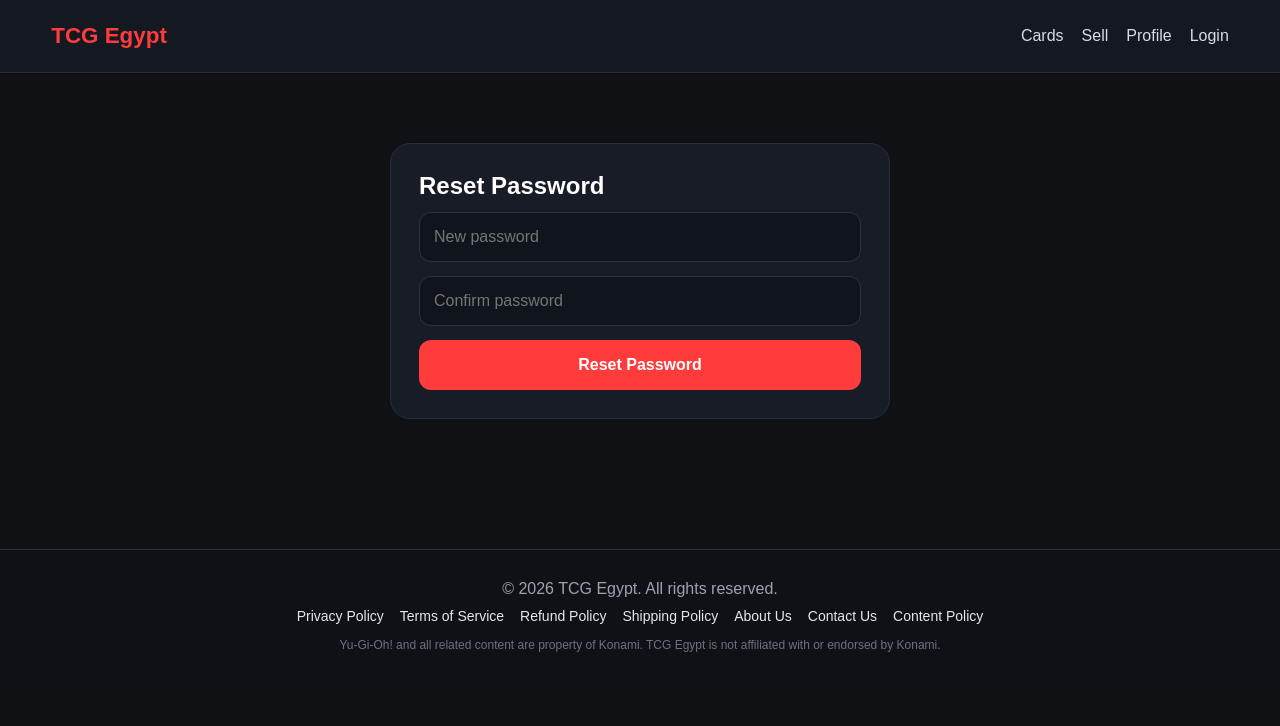
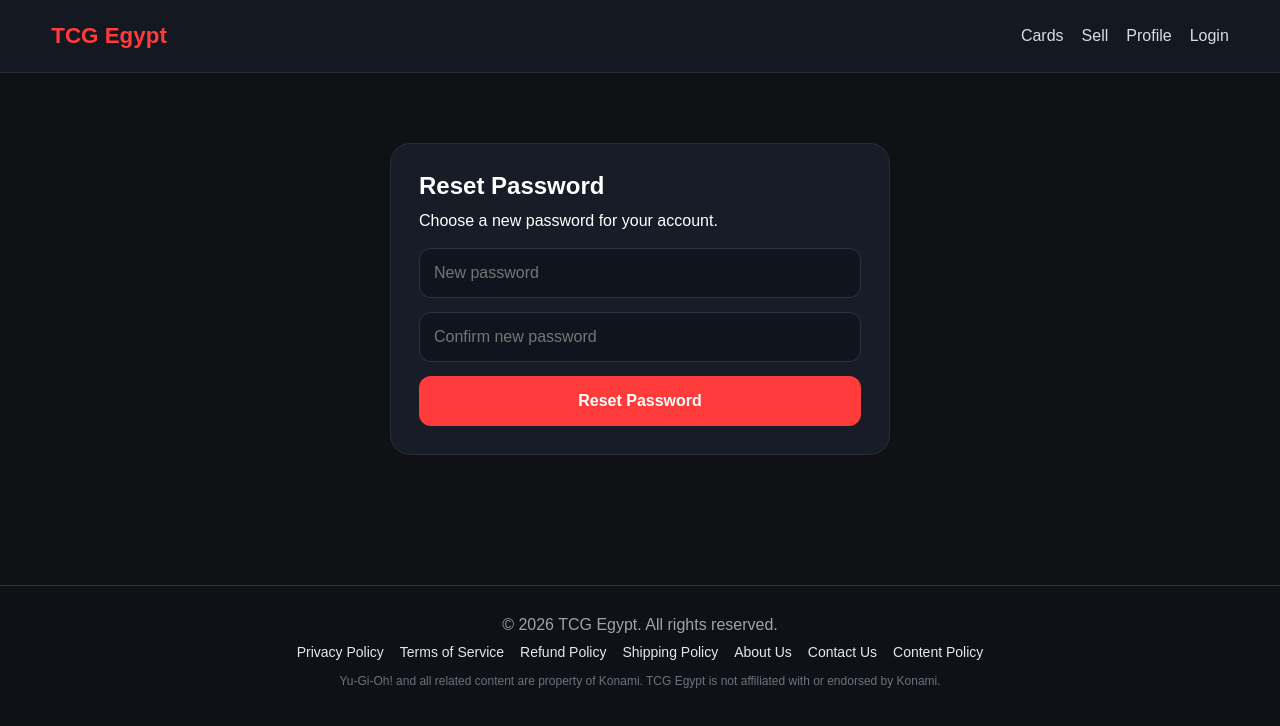
Before and after one commit to AymanTarek15/tcg-egypt, a Next.js app: page /reset-password in a window 1280 px wide. Shown: the top 726 px of the page. Built offline with nearby package versions, Linux system fonts and the light colour scheme; no server answers.

Commit message:
Fix reset password bug

```diff
--- a/next.config.mjs
+++ b/next.config.mjs
@@ -5,11 +5,11 @@ const nextConfig = {
 
   // 2. Tell Next.js you acknowledge you're using Turbopack
   // (This silences the webpack vs turbopack error)
-  experimental: {
-    turbo: {
-      // If you had specific webpack aliases, they'd go here
-    },
-  },
+  // experimental: {
+  //   turbo: {
+  //     // If you had specific webpack aliases, they'd go here
+  //   },
+  // },
 };
 
 export default nextConfig;
--- /dev/null
+++ b/src/app/reset-password/ResetPasswordClient.jsx
@@ -0,0 +1,112 @@
+"use client";
+
+import { useState } from "react";
+import { useRouter } from "next/navigation";
+import Container from "@/app/components/layout/Container/Container";
+import styles from "../login/AuthPage.module.css";
+
+const API_BASE = process.env.NEXT_PUBLIC_API_BASE_URL;
+
+export default function ResetPasswordClient({ uid, token }) {
+  const router = useRouter();
+
+  const [formData, setFormData] = useState({
+    password: "",
+    confirm_password: "",
+  });
+
+  const [error, setError] = useState("");
+  const [message, setMessage] = useState("");
+  const [loading, setLoading] = useState(false);
+
+  function handleChange(e) {
+    const { name, value } = e.target;
+    setFormData((prev) => ({ ...prev, [name]: value }));
+  }
+
+  async function handleSubmit(e) {
+    e.preventDefault();
+    setError("");
+    setMessage("");
+
+    if (!uid || !token) {
+      setError("Invalid reset link.");
+      return;
+    }
+
+    if (!formData.password || !formData.confirm_password) {
+      setError("Please fill in both password fields.");
+      return;
+    }
+
+    try {
+      setLoading(true);
+
+      const res = await fetch(`${API_BASE}/api/users/reset-password-confirm/`, {
+        method: "POST",
+        headers: {
+          "Content-Type": "application/json",
+        },
+        body: JSON.stringify({
+          uid,
+          token,
+          password: formData.password,
+          confirm_password: formData.confirm_password,
+        }),
+      });
+
+      const data = await res.json().catch(() => null);
+
+      if (!res.ok) {
+        setError(data?.detail || data?.message || "Failed to reset password.");
+        return;
+      }
+
+      setMessage(data?.message || "Password reset successfully.");
+
+      setTimeout(() => {
+        router.push("/login");
+      }, 1500);
+    } catch {
+      setError("Something went wrong.");
+    } finally {
+      setLoading(false);
+    }
+  }
+
+  return (
+    <section className={styles.page}>
+      <Container>
+        <div className={styles.card}>
+          <h1>Reset Password</h1>
+          <p>Choose a new password for your account.</p>
+
+          <form className={styles.form} onSubmit={handleSubmit}>
+            <input
+              type="password"
+              name="password"
+              placeholder="New password"
+              value={formData.password}
+              onChange={handleChange}
+            />
+
+            <input
+              type="password"
+              name="confirm_password"
+              placeholder="Confirm new password"
+              value={formData.confirm_password}
+              onChange={handleChange}
+            />
+
+            {error && <p className={styles.errorText}>{error}</p>}
+            {message && <p className={styles.successText}>{message}</p>}
+
+            <button type="submit" disabled={loading}>
+              {loading ? "Resetting..." : "Reset Password"}
+            </button>
+          </form>
+        </div>
+      </Container>
+    </section>
+  );
+}
--- a/src/app/reset-password/page.jsx
+++ b/src/app/reset-password/page.jsx
@@ -1,104 +1,18 @@
-"use client";
+import { Suspense } from "react";
+import ResetPasswordClient from "./ResetPasswordClient";
 
-import { useSearchParams, useRouter } from "next/navigation";
-import { useState } from "react";
-import Container from "@/app/components/layout/Container/Container";
-import styles from "../login/AuthPage.module.css";
+export const dynamic = "force-dynamic";
+export const revalidate = 0;
 
-const API_BASE = process.env.NEXT_PUBLIC_API_BASE_URL;
+export default async function ResetPasswordPage({ searchParams }) {
+  const params = await searchParams;
 
-export default function ResetPasswordPage() {
-  const params = useSearchParams();
-  const router = useRouter();
-
-  const uid = params.get("uid");
-  const token = params.get("token");
-
-  const [formData, setFormData] = useState({
-    password: "",
-    confirm_password: "",
-  });
-
-  const [error, setError] = useState("");
-  const [message, setMessage] = useState("");
-  const [loading, setLoading] = useState(false);
-
-  function handleChange(e) {
-    const { name, value } = e.target;
-    setFormData((prev) => ({ ...prev, [name]: value }));
-  }
-
-  async function handleSubmit(e) {
-    e.preventDefault();
-    setError("");
-    setMessage("");
-
-    try {
-      setLoading(true);
-
-      const res = await fetch(
-        `${API_BASE}/api/users/reset-password-confirm/`,
-        {
-          method: "POST",
-          headers: { "Content-Type": "application/json" },
-          body: JSON.stringify({
-            uid,
-            token,
-            password: formData.password,
-            confirm_password: formData.confirm_password,
-          }),
-        }
-      );
-
-      const data = await res.json().catch(() => null);
-
-      if (!res.ok) {
-        setError(data?.detail || "Reset failed.");
-        return;
-      }
-
-      setMessage("Password reset successful.");
-
-      setTimeout(() => {
-        router.push("/login");
-      }, 1500);
-    } catch {
-      setError("Something went wrong.");
-    } finally {
-      setLoading(false);
-    }
-  }
+  const uid = params?.uid || "";
+  const token = params?.token || "";
 
   return (
-    <section className={styles.page}>
-      <Container>
-        <div className={styles.card}>
-          <h1>Reset Password</h1>
-
-          <form onSubmit={handleSubmit} className={styles.form}>
-            <input
-              type="password"
-              name="password"
-              placeholder="New password"
-              onChange={handleChange}
-            />
-
-            <input
-              type="password"
-              name="confirm_password"
-              placeholder="Confirm password"
-              onChange={handleChange}
-            />
-
-            {error && <p className={styles.errorText}>{error}</p>}
-            {message && <p className={styles.successText}>{message}</p>}
-
-            <button type="submit" disabled={loading}>
-              {loading ? "Resetting..." : "Reset Password"}
-            </button>
-          </form>
-        </div>
-      </Container>
-    </section>
+    <Suspense fallback={<div style={{ padding: "40px" }}>Loading...</div>}>
+      <ResetPasswordClient uid={uid} token={token} />
+    </Suspense>
   );
 }
```
